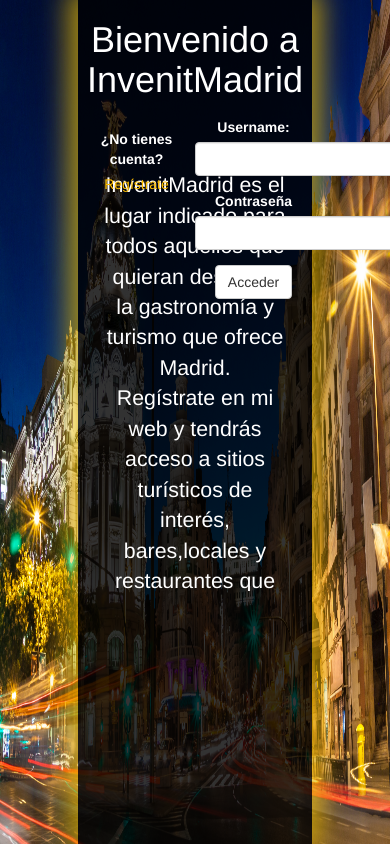
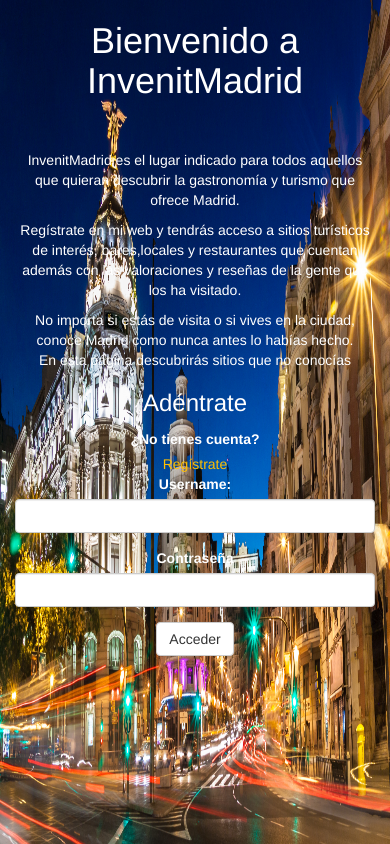
Before and after one commit to DaniTech61/proyecto-daw, a Django app: page / in a window 390 px wide. Run offline with Django 3.2, Linux system fonts and the light colour scheme; some libraries are stand-ins or nearby versions.

Commit message:
arreglo de estilos responsive

```diff
--- a/web/static/css/estilosLogin.css
+++ b/web/static/css/estilosLogin.css
@@ -7,19 +7,6 @@ body {
 	background-size:100% 100%;
 	overflow-y: auto;
 	overflow: auto;
-}
-#panel{
-	-webkit-box-shadow: 0px 0px 26px 10px rgba(0,0,0,0.75);
-	-moz-box-shadow: 0px 0px 26px 10px rgba(0,0,0.75);
-	box-shadow: 0px 0px 26px 10px rgba(230, 184, 0,0.75);
-	margin: auto;
-	position: absolute;
-	top: 0; left: 0; bottom: 0; right: 0;
-	height:100%;
-	width:60%;
-	display:flex;
-	background:rgba(0,0,0,0.8);
-    opacity: 1;
 	color:white;
 }
 
@@ -35,46 +22,19 @@ a:visited{
 	color:#FFBF00;
 }
 
-#panel #presentacion{
-	position:absolute;
-	width:100%;
-	height:70%;
-	color:white;
-	text-align: center;
-	overflow:auto;
-	font-size:16pt;
-}
-#panel #presentacion p{
-	width:80%;
-	margin:auto;
+#presentacion,#cuadroLogin,#cuadroRegistro{
+	text-align:center;
 }
 
-#panel #acceso{
-	text-align: center;
-	width:100%;
-	height:21%;
-	margin-top:50%;
+#presentacion{
+	background-color:;
+	text-align:center;
 }
 
-#panel #acceso #anon{
-	width:50%;
-	position:relative;
-	float:left;
-	margin-top:5%;
+#cuadroRegistro{
+	background-color:;
 }
 
-#panel #acceso #log{
-	width:50%;
-	position:relative;
-	float:left;
+#cuadroLogin{
+	background-color:;
 }
-
-#panel #acceso #log form input{
-	width:300px;
-	margin-left:auto;
-	margin-right:auto;
-}
-
-#myModal{
-	color:black;
-}
--- a/web/templates/web/alta.html
+++ b/web/templates/web/alta.html
@@ -4,6 +4,7 @@
 	<link rel="stylesheet" href="{% static 'css/estilosRegistro.css' %}">
 {% endblock stylesheet%}
 {% block content %}
+<div class="container">
 	<div id="alta">
 		{% if form.errors %}
 			<p>{{ form.errors }}</p>
@@ -35,7 +36,6 @@
 			<button type="submit" class="btn btn-primary">Confirmar</button>
 			<a href="{% url 'login' %}"> Volver </a>
 		</form><br><br>
-
-
+	</div>
 </div>
 {% endblock content %}
--- a/web/templates/web/base.html
+++ b/web/templates/web/base.html
@@ -3,7 +3,7 @@
 <head>
     <meta charset="utf-8">
     <meta http-equiv="X-UA-Compatible" content="IE=edge">
-    <meta name="viewport" content="width=device-width, initial-scale=1">
+	<meta name="viewport" content="width=device-width, initial-scale=1, maximum-scale=1, user-scalable=no">
     <title>Madrid</title>
 	<script src="https://ajax.googleapis.com/ajax/libs/jquery/3.1.1/jquery.min.js"></script>
 	<script src="https://maxcdn.bootstrapcdn.com/bootstrap/3.3.7/js/bootstrap.min.js" integrity="sha384-Tc5IQib027qvyjSMfHjOMaLkfuWVxZxUPnCJA7l2mCWNIpG9mGCD8wGNIcPD7Txa" crossorigin="anonymous"></script>
@@ -13,11 +13,6 @@
 	{% block script %}
 	{% endblock script %}
 	<script type="text/javascript" src="{% static 'js/funciones.js' %}"></script>
-	<style type="text/css">
-	</style>
-	<script>
-
-    </script>
 </head>
 <body>
 	{% block content %}
--- a/web/templates/web/login.html
+++ b/web/templates/web/login.html
@@ -5,8 +5,10 @@
 {% endblock stylesheet%}
 
 {% block content %}
-<div class="container-fluid fill">
-	<div id="panel">
+<div class="container">
+	<div class="row">
+		<div class="col-md-3 col-lg-2"></div>
+		<div class="col-md-6 col-lg-8">
 				<div id="presentacion">
 					<h1>Bienvenido a InvenitMadrid</h1><br><br>
 					<p>
@@ -23,18 +25,21 @@
 						<h3>Adéntrate</h3>
 					</p>
 				</div>
-		<div id="acceso">
-			<div id="anon">
-				<span>
+		</div>
+		<div class="col-md-3 col-lg-2"></div>
+	</div>
+	<div class="row">
+		<div class="col-md-3 col-lg-2"></div>
+		<div class="col-md-3 col-lg-4">
+			<div id="cuadroRegistro">
 				<label for="anonimo">¿No tienes cuenta?</label><br>
 				<div id="registro">
-						<div class="bs-example">
 						<a href="{% url 'alta' %}">Regístrate</a>
 				</div>
 			</div>
-				</span>
 		</div>
-			<div id="log">
+		<div class="col-md-3 col-lg-4">
+			<div id="cuadroLogin">
 				{% if form.errors %}
 					<p>Usuario y contraseña no coinciden</p>
 				{% endif %}
@@ -53,6 +58,9 @@
 				</form>
 			</div>
 		</div>
+		<div class="col-md-3 col-lg-2"></div>
 	</div>
+
+
 </div>
 {% endblock content %}
```
Also changed, not shown: web/static/css/estilosIndex.css (+90 -13 lines), web/templates/web/index.html (+4 -20 lines), web/templates/web/login - copia.html (added, +63 -0 lines). Lines whose indentation alone changed are shown as unchanged.
